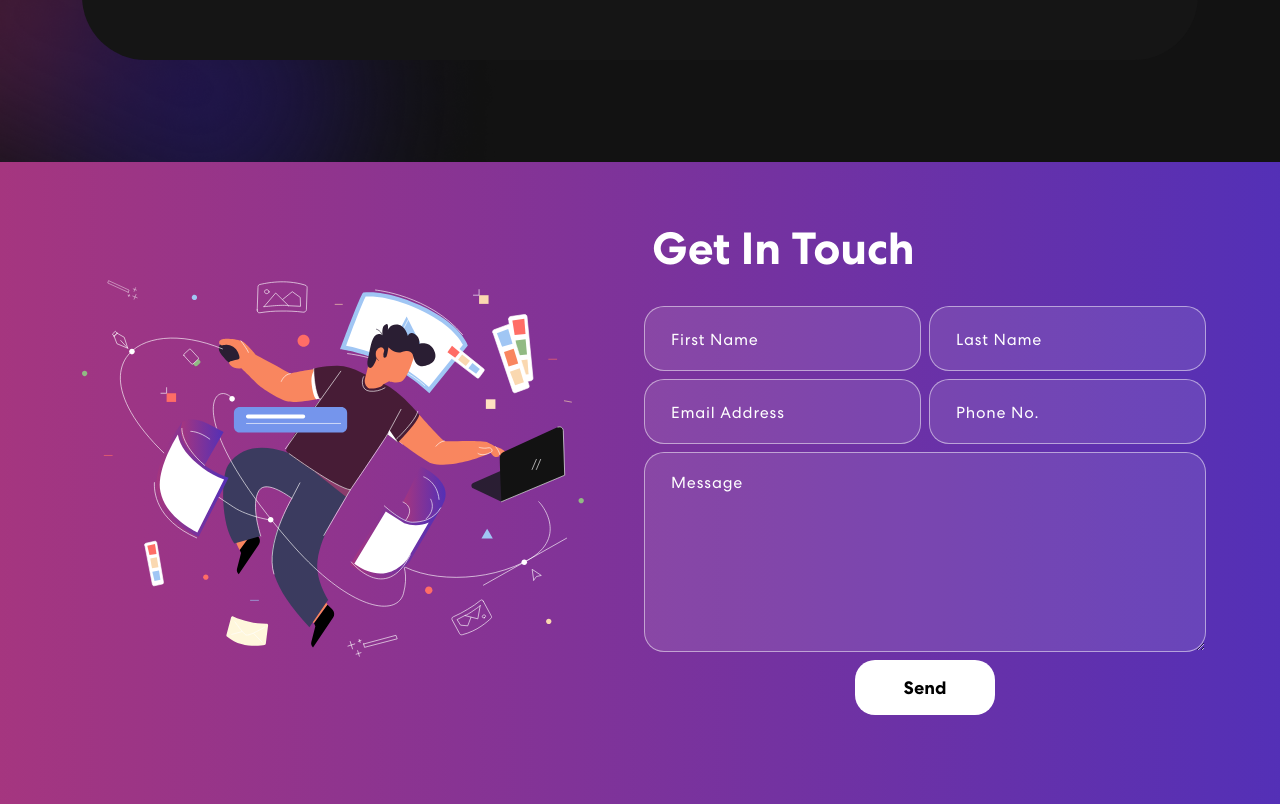
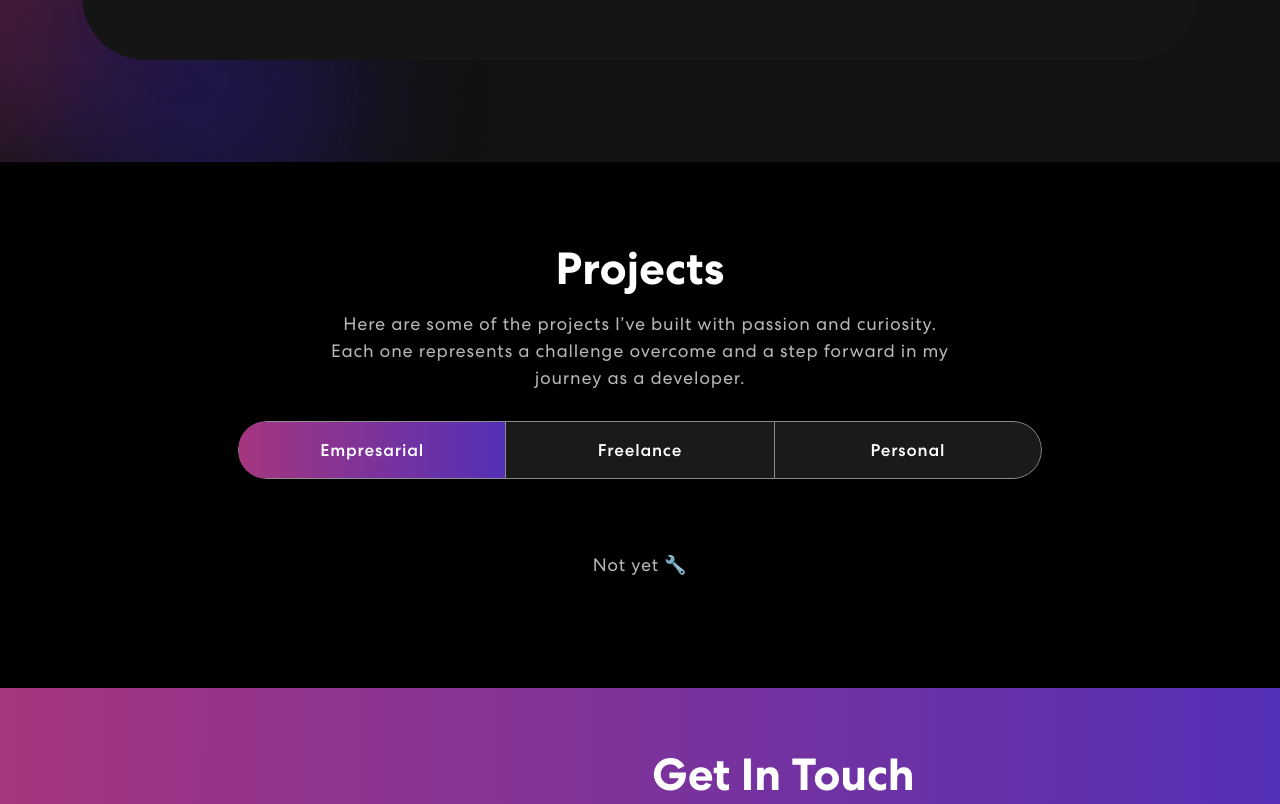
Before and after one commit to VittoLym/Vitto, a React (Create React App) app: page / in a window 1280 px wide. Shown: the part 1353-2157 px from the top of the page. Built offline with nearby package versions, Linux system fonts and the light colour scheme.

Commit message:
new projects

```diff
--- a/src/App.js
+++ b/src/App.js
@@ -14,7 +14,7 @@ function App() {
       <NavBar />
       <Banner />
       <Skills />
-      {/*<Projects />*/}
+      <Projects />
       <Contact />
       <Footer />
     </div>
--- a/src/components/Projects.js
+++ b/src/components/Projects.js
@@ -9,23 +9,7 @@ import TrackVisibility from 'react-on-screen';
 
 export const Projects = () => {
 
-  const projects = [
-    {
-      title: "Business Startup",
-      description: "Design & Development",
-      imgUrl: projImg1,
-    },
-    {
-      title: "Business Startup",
-      description: "Design & Development",
-      imgUrl: projImg2,
-    },
-    {
-      title: "Business Startup",
-      description: "Design & Development",
-      imgUrl: projImg3,
-    }
-  ];
+  const projects = [];
 
   return (
     <section className="project" id="projects">
@@ -52,23 +36,51 @@ export const Projects = () => {
                   <Tab.Content id="slideInUp" className={isVisible ? "animate__animated animate__slideInUp" : ""}>
                     <Tab.Pane eventKey="first">
                       <Row>
-                        {
-                          projects.map((project, index) => {
-                            return (
-                              <ProjectCard
-                                key={index}
-                                {...project}
-                              />
-                            )
-                          })
-                        }
+                        {projects.length > 0 ? (
+                          projects.map((project, index) => (
+                            <ProjectCard
+                              key={index}
+                              {...project}
+                            />
+                          ))
+                        ) : (
+                          <Col>
+                            <p className="text-center text-gray-500 italic mt-4">Not yet 🔧</p>
+                          </Col>
+                        )}
                       </Row>
                     </Tab.Pane>
-                    <Tab.Pane eventKey="section">
-                      <p>Lorem ipsum dolor sit amet consectetur adipisicing elit. Cumque quam, quod neque provident velit, rem explicabo excepturi id illo molestiae blanditiis, eligendi dicta officiis asperiores delectus quasi inventore debitis quo.</p>
+                    <Tab.Pane eventKey="second">
+                      <Row>
+                        {projects.length > 0 ? (
+                          projects.map((project, index) => (
+                            <ProjectCard
+                              key={index}
+                              {...project}
+                            />
+                          ))
+                        ) : (
+                          <Col>
+                            <p className="text-center text-gray-500 italic mt-4">Not yet 🔧</p>
+                          </Col>
+                        )}
+                      </Row>
                     </Tab.Pane>
                     <Tab.Pane eventKey="third">
-                      <p>Lorem ipsum dolor sit amet consectetur adipisicing elit. Cumque quam, quod neque provident velit, rem explicabo excepturi id illo molestiae blanditiis, eligendi dicta officiis asperiores delectus quasi inventore debitis quo.</p>
+                      <Row>
+                        {projects.length > 0 ? (
+                          projects.map((project, index) => (
+                            <ProjectCard
+                              key={index}
+                              {...project}
+                            />
+                          ))
+                        ) : (
+                          <Col>
+                            <p className="text-center text-gray-500 italic mt-4">Not yet 🔧</p>
+                          </Col>
+                        )}
+                      </Row>
                     </Tab.Pane>
                   </Tab.Content>
                 </Tab.Container>
```
